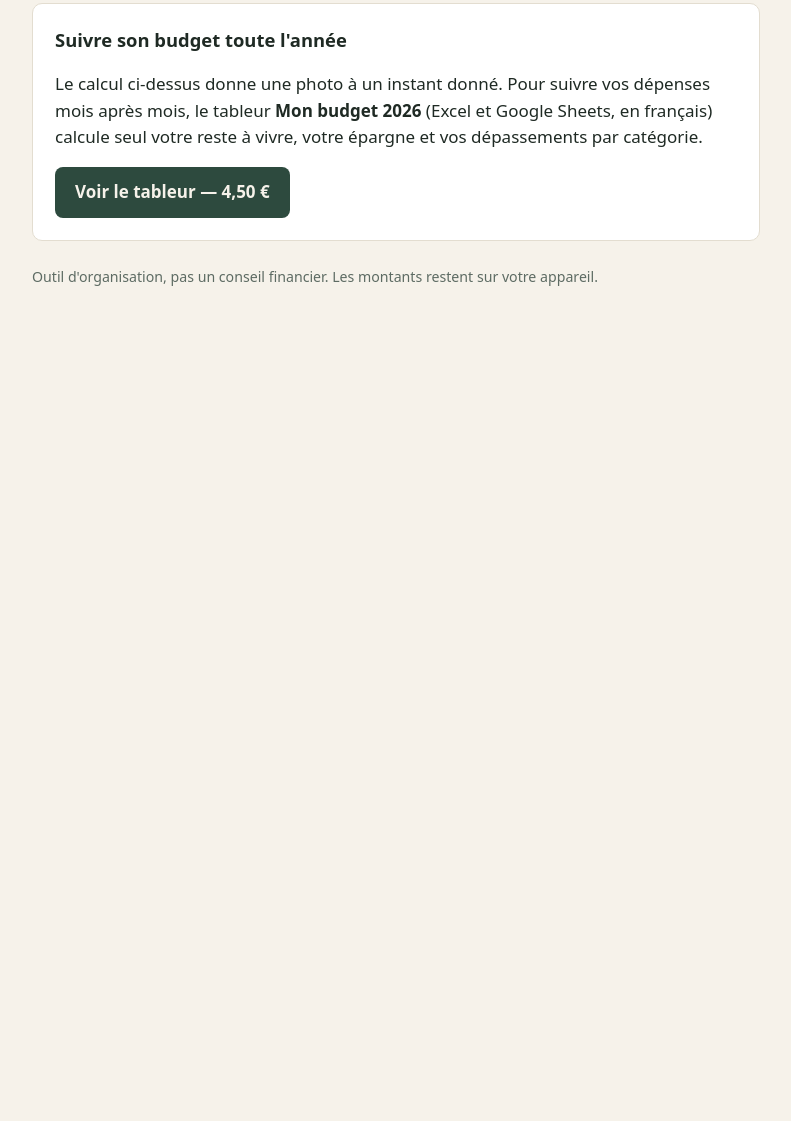
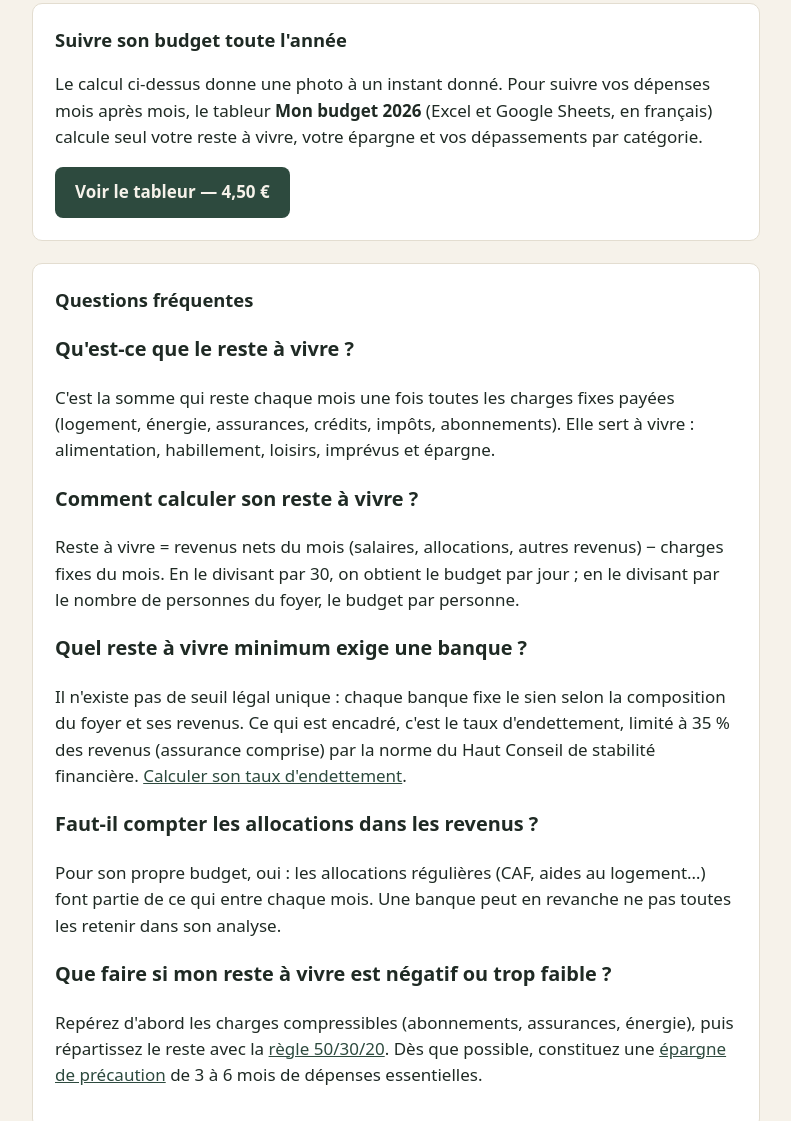
Before and after one commit to scientiverse31/reste-a-vivre, a plain HTML site: page index.html in a window 1280 px wide. Shown: the part 1465-2586 px from the top of the page, without its empty margins (244-1035 px from the left). Before the commit the page ends 1831 px from the top, so only its background shows below. Drawn offline with Linux system fonts and the light colour scheme.

Commit message:
FAQ du reste à vivre (texte visible + données structurées) et README avec les 4 outils
Co-Authored-By: Claude Opus 5.5 <noreply@anthropic.com>

```diff
--- a/index.html
+++ b/index.html
@@ -53,8 +53,30 @@ small{color:var(--doux)}@media (max-width:560px){.res{grid-template-columns:1fr}
 <a class="btn" id="achat" href="https://scientiverse.gumroad.com/l/mon-budget-2026">Voir le tableur — 4,50 €</a>
 </div>
 
+<div class="carte" id="faq"><h2>Questions fréquentes</h2>
+<h3>Qu'est-ce que le reste à vivre ?</h3>
+<p>C'est la somme qui reste chaque mois une fois toutes les charges fixes payées (logement, énergie, assurances, crédits, impôts, abonnements). Elle sert à vivre : alimentation, habillement, loisirs, imprévus et épargne.</p>
+<h3>Comment calculer son reste à vivre ?</h3>
+<p>Reste à vivre = revenus nets du mois (salaires, allocations, autres revenus) − charges fixes du mois. En le divisant par 30, on obtient le budget par jour ; en le divisant par le nombre de personnes du foyer, le budget par personne.</p>
+<h3>Quel reste à vivre minimum exige une banque ?</h3>
+<p>Il n'existe pas de seuil légal unique : chaque banque fixe le sien selon la composition du foyer et ses revenus. Ce qui est encadré, c'est le taux d'endettement, limité à 35 % des revenus (assurance comprise) par la norme du Haut Conseil de stabilité financière. <a style="color:var(--vert)" href="taux-endettement.html">Calculer son taux d'endettement</a>.</p>
+<h3>Faut-il compter les allocations dans les revenus ?</h3>
+<p>Pour son propre budget, oui : les allocations régulières (CAF, aides au logement…) font partie de ce qui entre chaque mois. Une banque peut en revanche ne pas toutes les retenir dans son analyse.</p>
+<h3>Que faire si mon reste à vivre est négatif ou trop faible ?</h3>
+<p>Repérez d'abord les charges compressibles (abonnements, assurances, énergie), puis répartissez le reste avec la <a style="color:var(--vert)" href="budget-50-30-20.html">règle 50/30/20</a>. Dès que possible, constituez une <a style="color:var(--vert)" href="epargne-precaution.html">épargne de précaution</a> de 3 à 6 mois de dépenses essentielles.</p>
+</div>
+
 <p><small>Outil d'organisation, pas un conseil financier. Les montants restent sur votre appareil.</small></p>
 </main>
+<script type="application/ld+json">
+{"@context":"https://schema.org","@type":"FAQPage","mainEntity":[
+{"@type":"Question","name":"Qu'est-ce que le reste à vivre ?","acceptedAnswer":{"@type":"Answer","text":"C'est la somme qui reste chaque mois une fois toutes les charges fixes payées (logement, énergie, assurances, crédits, impôts, abonnements). Elle sert à vivre : alimentation, habillement, loisirs, imprévus et épargne."}},
+{"@type":"Question","name":"Comment calculer son reste à vivre ?","acceptedAnswer":{"@type":"Answer","text":"Reste à vivre = revenus nets du mois (salaires, allocations, autres revenus) − charges fixes du mois. En le divisant par 30, on obtient le budget par jour ; en le divisant par le nombre de personnes du foyer, le budget par personne."}},
+{"@type":"Question","name":"Quel reste à vivre minimum exige une banque ?","acceptedAnswer":{"@type":"Answer","text":"Il n'existe pas de seuil légal unique : chaque banque fixe le sien selon la composition du foyer et ses revenus. Ce qui est encadré, c'est le taux d'endettement, limité à 35 % des revenus (assurance comprise) par la norme du Haut Conseil de stabilité financière."}},
+{"@type":"Question","name":"Faut-il compter les allocations dans les revenus ?","acceptedAnswer":{"@type":"Answer","text":"Pour son propre budget, oui : les allocations régulières (CAF, aides au logement…) font partie de ce qui entre chaque mois. Une banque peut en revanche ne pas toutes les retenir dans son analyse."}},
+{"@type":"Question","name":"Que faire si mon reste à vivre est négatif ou trop faible ?","acceptedAnswer":{"@type":"Answer","text":"Repérez d'abord les charges compressibles (abonnements, assurances, énergie), puis répartissez le reste avec la règle 50/30/20. Dès que possible, constituez une épargne de précaution de 3 à 6 mois de dépenses essentielles."}}
+]}
+</script>
 <script>
 const f = n => n.toLocaleString('fr-FR', {maximumFractionDigits: 0}) + ' €';
 const somme = sel => [...document.querySelectorAll(sel)].reduce((t, i) => t + (parseFloat(i.value) || 0), 0);
```
Also changed, not shown: 1 other file.
